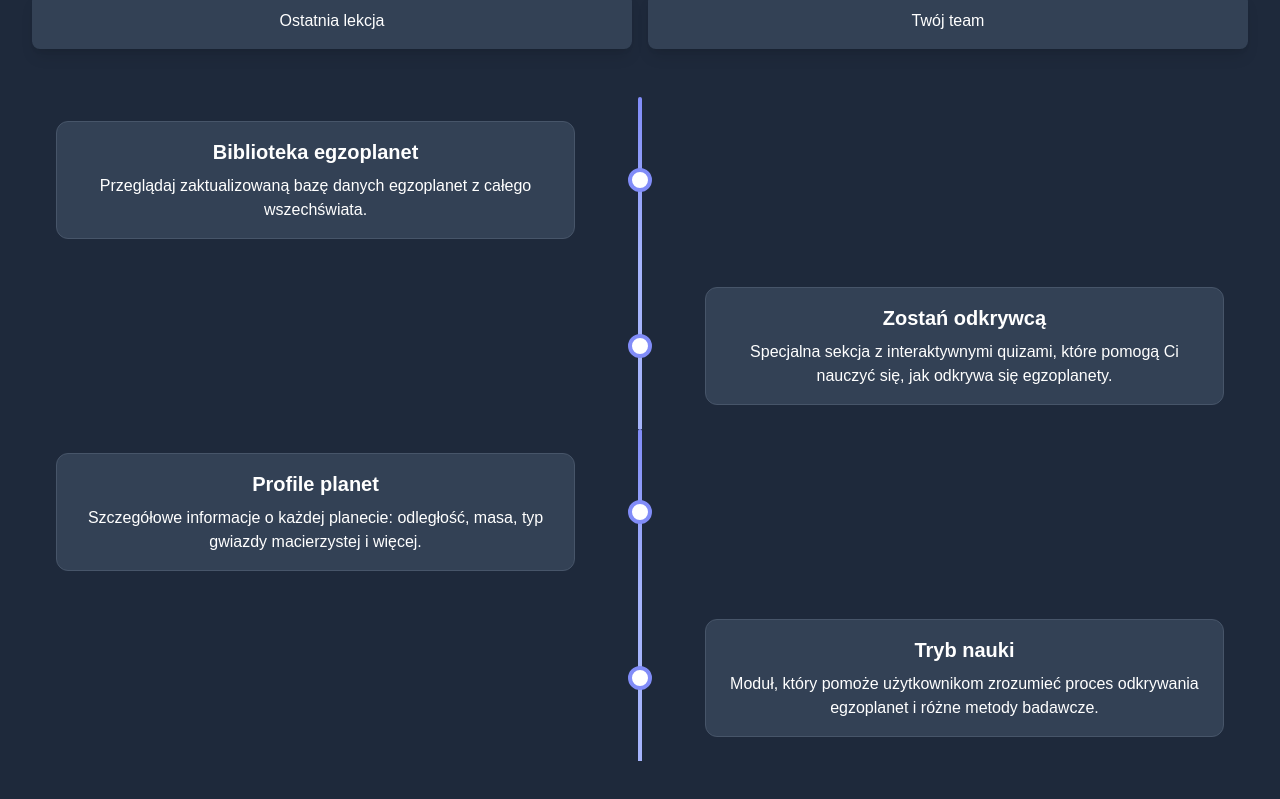
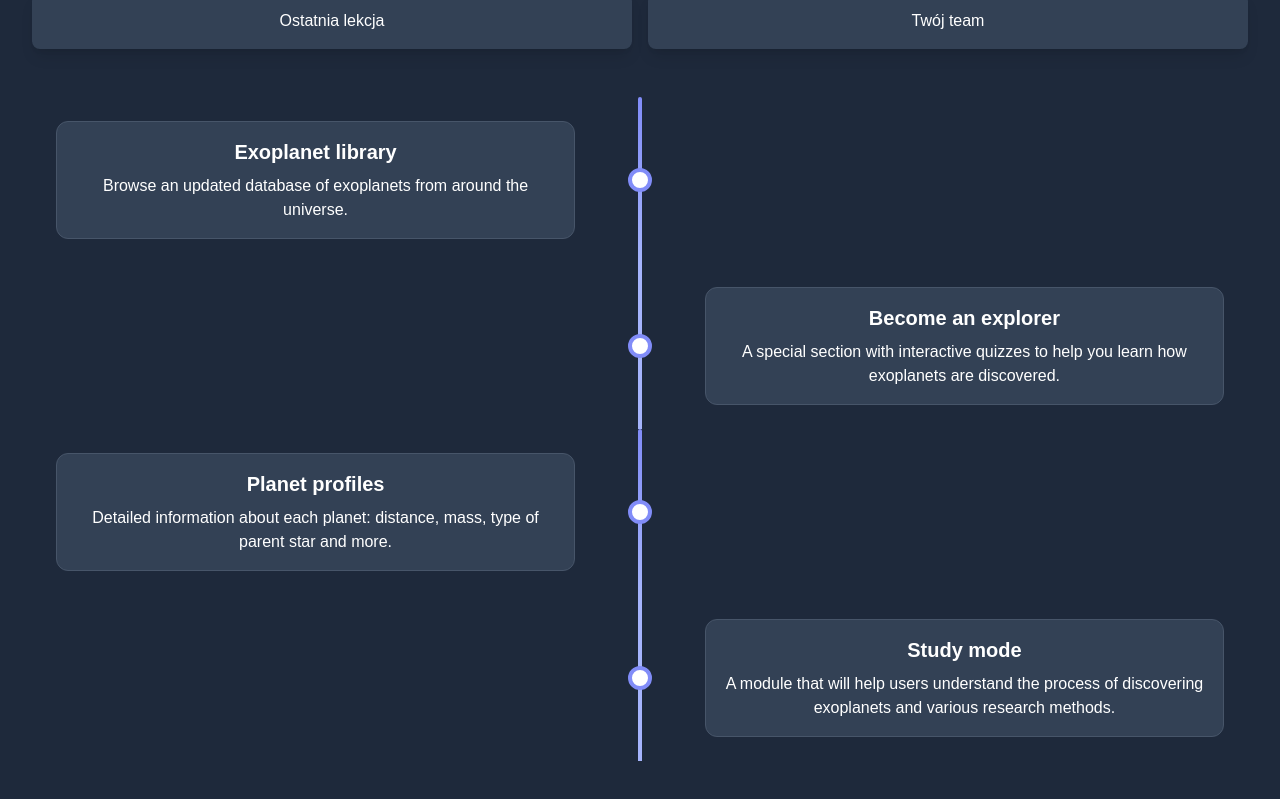
Before and after one commit to Andrz3jj/front-end-hackathon, a React (Vite) app in the folder landing-page/: page /WelcomePage in a window 1280 px wide. Shown: the part 467-1266 px from the top of the page. Built offline with nearby package versions, Linux system fonts and the light colour scheme.

Commit message:
Translated RoadMap.tsx

```diff
--- a/landing-page/src/components/RoadMap.tsx
+++ b/landing-page/src/components/RoadMap.tsx
@@ -1,5 +1,3 @@
-import React from "react";
-
 const Roadmap = () => {
   return (
     <div className="bg-slate-800 p-4">
@@ -7,8 +5,8 @@ const Roadmap = () => {
         {/* Event 1 */}
         <div className="flex md:contents flex-row-reverse text-center">
           <div className="relative p-4 my-6 border border-slate-600 bg-slate-700 text-white rounded-xl col-start-1 col-end-5 mr-auto md:mr-0 md:ml-auto">
-            <h3 className="text-lg font-semibold lg:text-xl">Biblioteka egzoplanet</h3>
-            <p className="mt-2 leading-6">Przeglądaj zaktualizowaną bazę danych egzoplanet z całego wszechświata.</p>
+            <h3 className="text-lg font-semibold lg:text-xl">Exoplanet library</h3>
+            <p className="mt-2 leading-6">Browse an updated database of exoplanets from around the universe.</p>
           </div>
           <div className="relative col-start-5 col-end-6 mr-7 md:mx-auto">
             <div className="flex items-center justify-center w-6 h-full">
@@ -27,16 +25,15 @@ const Roadmap = () => {
             <div className="absolute w-6 h-6 -mt-3 bg-white border-4 border-indigo-400 rounded-full top-1/2"></div>
           </div>
           <div className="relative p-4 my-6 bg-slate-700 border border-slate-600 text-white rounded-xl col-start-6 col-end-10 mr-auto">
-            <h3 className="text-lg font-semibold lg:text-xl">Zostań odkrywcą</h3>
-            <p className="mt-2 leading-6">Specjalna sekcja z interaktywnymi quizami, które pomogą Ci nauczyć się, jak odkrywa się egzoplanety.</p>
+            <h3 className="text-lg font-semibold lg:text-xl">Become an explorer</h3>
+            <p className="mt-2 leading-6">A special section with interactive quizzes to help you learn how exoplanets are discovered.</p>
           </div>
         </div>
 
-        {/* Event 3 */}
         <div className="flex md:contents flex-row-reverse text-center">
           <div className="relative p-4 my-6 bg-slate-700 border border-slate-600 text-white rounded-xl col-start-1 col-end-5 mr-auto md:mr-0 md:ml-auto">
-            <h3 className="text-lg font-semibold lg:text-xl">Profile planet</h3>
-            <p className="mt-2 leading-6">Szczegółowe informacje o każdej planecie: odległość, masa, typ gwiazdy macierzystej i więcej.</p>
+            <h3 className="text-lg font-semibold lg:text-xl">Planet profiles</h3>
+            <p className="mt-2 leading-6">Detailed information about each planet: distance, mass, type of parent star and more.</p>
           </div>
           <div className="relative col-start-5 col-end-6 mr-7 md:mx-auto">
             <div className="flex items-center justify-center w-6 h-full">
@@ -55,8 +52,8 @@ const Roadmap = () => {
             <div className="absolute w-6 h-6 -mt-3 bg-white border-4 border-indigo-400 rounded-full top-1/2"></div>
           </div>
           <div className="relative p-4 my-6 bg-slate-700 border border-slate-600 text-white rounded-xl col-start-6 col-end-10 mr-auto">
-            <h3 className="text-lg font-semibold lg:text-xl">Tryb nauki</h3>
-            <p className="mt-2 leading-6">Moduł, który pomoże użytkownikom zrozumieć proces odkrywania egzoplanet i różne metody badawcze.</p>
+            <h3 className="text-lg font-semibold lg:text-xl">Study mode</h3>
+            <p className="mt-2 leading-6">A module that will help users understand the process of discovering exoplanets and various research methods.</p>
           </div>
         </div>
       </div>
```
